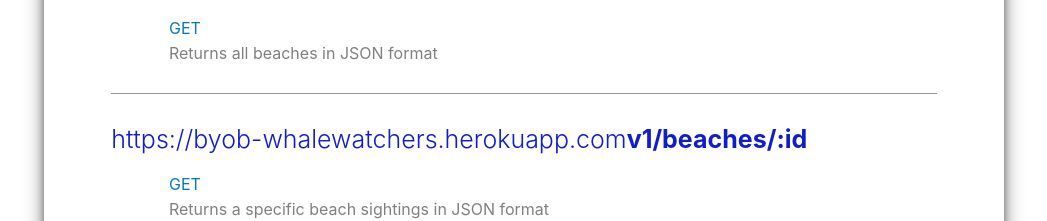
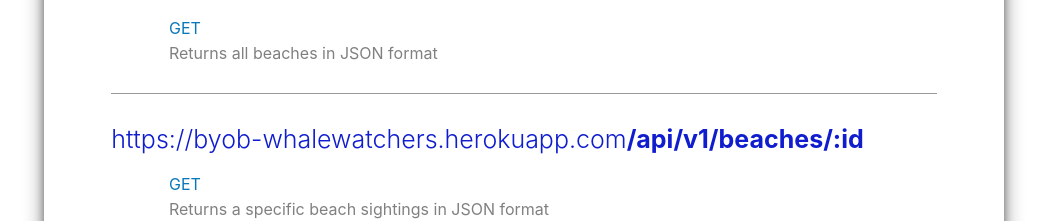
Before and after one commit to matthewdshepherd/whalewatchers, a React (Create React App) app: page / in a window 1280 px wide. Shown: the part 880-1101 px from the top of the page, without its empty margins (116-1163 px from the left). Built offline with nearby package versions, Linux system fonts and the light colour scheme.

Commit message:
Make all the GETs clickalbe to see data

```diff
--- a/src/App.css
+++ b/src/App.css
@@ -107,6 +107,10 @@
   margin: 30px 0 20px 0;
 }
 
+.api-link__h4 {
+  text-decoration:none;
+}
+
 .whale-species_h2 {
   color: #606060;
   font-weight: 400;
--- a/src/App.js
+++ b/src/App.js
@@ -27,7 +27,7 @@
                 <div className="api-bottom-seperator__div"></div>
               </div>
               <div className="api-block__section__div">
-                <h4 className="api-link__h4">https://byob-whalewatchers.herokuapp.com<span className="api-link__span">/api/v1/beaches</span></h4>
+                <a className="api-link__h4" target="_blank" href="https://byob-whalewatchers.herokuapp.com/api/v1/beaches">https://byob-whalewatchers.herokuapp.com<span className="api-link__span">/api/v1/beaches</span></a>
                 <div className="fetch__div">
                   <p className="fetch--request__p">GET</p>
                   <p className="fetch--request--return__p">Returns all beaches in JSON format</p>
@@ -35,7 +35,7 @@
                 <div className="api-bottom-seperator__div"></div>
               </div>
               <div className="api-block__section__div">
-                <h4 className="api-link__h4">https://byob-whalewatchers.herokuapp.com<span className="api-link__span">v1/beaches/:id</span></h4>
+                <a className="api-link__h4" target="_blank" href="https://byob-whalewatchers.herokuapp.com/api/v1/beaches/36">https://byob-whalewatchers.herokuapp.com<span className="api-link__span">/api/v1/beaches/:id</span></a>
                 <div className="fetch__div">
                   <p className="fetch--request__p">GET</p>
                   <p className="fetch--request--return__p">Returns a specific beach sightings in JSON format</p>
@@ -43,7 +43,7 @@
                 <div className="api-bottom-seperator__div"></div>
               </div>
               <div className="api-block__section__div">
-                <h4 className="api-link__h4">https://byob-whalewatchers.herokuapp.com<span className="api-link__span">/api/v1/whale_sightings</span></h4>
+                <a className="api-link__h4" target="_blank" href="https://byob-whalewatchers.herokuapp.com/api/v1/whale_sightings">https://byob-whalewatchers.herokuapp.com<span className="api-link__span">/api/v1/whale_sightings</span></a>
                 <div className="fetch__div">
                   <p className="fetch--request__p">GET</p>
                   <p className="fetch--request--return__p">Returns all whale sightings in JSON format</p>
@@ -51,7 +51,7 @@
                 <div className="api-bottom-seperator__div"></div>
               </div>
               <div className="api-block__section__div">
-                <h4 className="api-link__h4">https://byob-whalewatchers.herokuapp.com<span className="api-link__span">/api/v1/beaches/:id/whale_sightings</span></h4>
+                <a className="api-link__h4" target="_blank" href="https://byob-whalewatchers.herokuapp.com/api/v1/beaches/36/whale_sightings">https://byob-whalewatchers.herokuapp.com<span className="api-link__span">/api/v1/beaches/:id/whale_sightings</span></a>
                 <div className="fetch__div">
                   <p className="fetch--request__p">GET</p>
                   <p className="fetch--request--return__p">Returns 100 most recent whale sightings for specific beach in JSON format</p>
@@ -59,7 +59,7 @@
                 <div className="api-bottom-seperator__div"></div>
               </div>
               <div className="api-block__section__div">
-                <h4 className="api-link__h4">https://byob-whalewatchers.herokuapp.com<span className="api-link__span">/api/v1/beaches/sighting_type/:id</span></h4>
+                <a className="api-link__h4" target="_blank" href="https://byob-whalewatchers.herokuapp.com/api/v1/beaches/sighting_type/orca">https://byob-whalewatchers.herokuapp.com<span className="api-link__span">/api/v1/beaches/sighting_type/:id</span></a>
                 <div className="fetch__div">
                   <p className="fetch--request__p">GET</p>
                   <p className="fetch--request--return__p">Returns all beaches where there was a whale/marine animal sighting of the requested type in JSON format</p>
@@ -83,7 +83,7 @@
                 <div className="api-bottom-seperator__div"></div>
               </div>
               <div className="api-block__section__div">
-                <h4 className="api-link__h4">https://byob-whalewatchers.herokuapp.com<span className="api-link__span">/api/v1/whale_sightings/:id</span></h4>
+                <h4 className="api-link__h4" >https://byob-whalewatchers.herokuapp.com<span className="api-link__span">/api/v1/whale_sightings/:id</span></h4>
                 <div className="fetch__div">
                   <p className="fetch--request__p">DELETE</p>
                   <p className="fetch--request--return__p">Deletes whale sighting</p>
```
